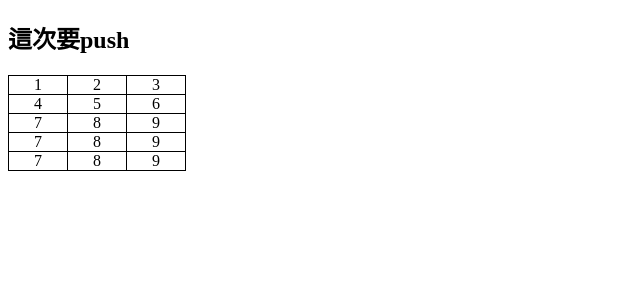
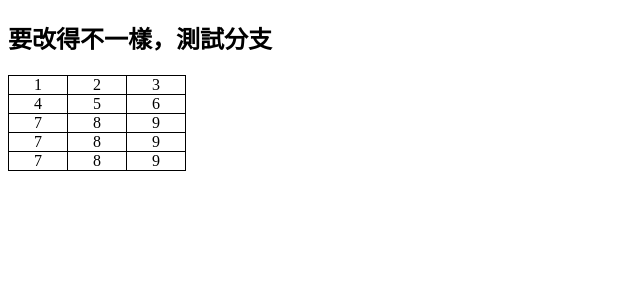
Before and after one commit to blackmutton/git-test2, a PHP site: page / in a window 1280 px wide. Shown: the top 300 px of the page, without its empty margins (0-640 px from the left). Run offline with PHP 8.4, Linux system fonts and the light colour scheme.

Commit message:
在未先pull時，進行更改的分支練習

```diff
--- a/index.php
+++ b/index.php
@@ -18,7 +18,7 @@
 
 </head>
 <body>
-    <h2>這次要push</h2>
+    <h2>要改得不一樣，測試分支</h2>
 <table>
         <tr>
             <td>1</td>
```
